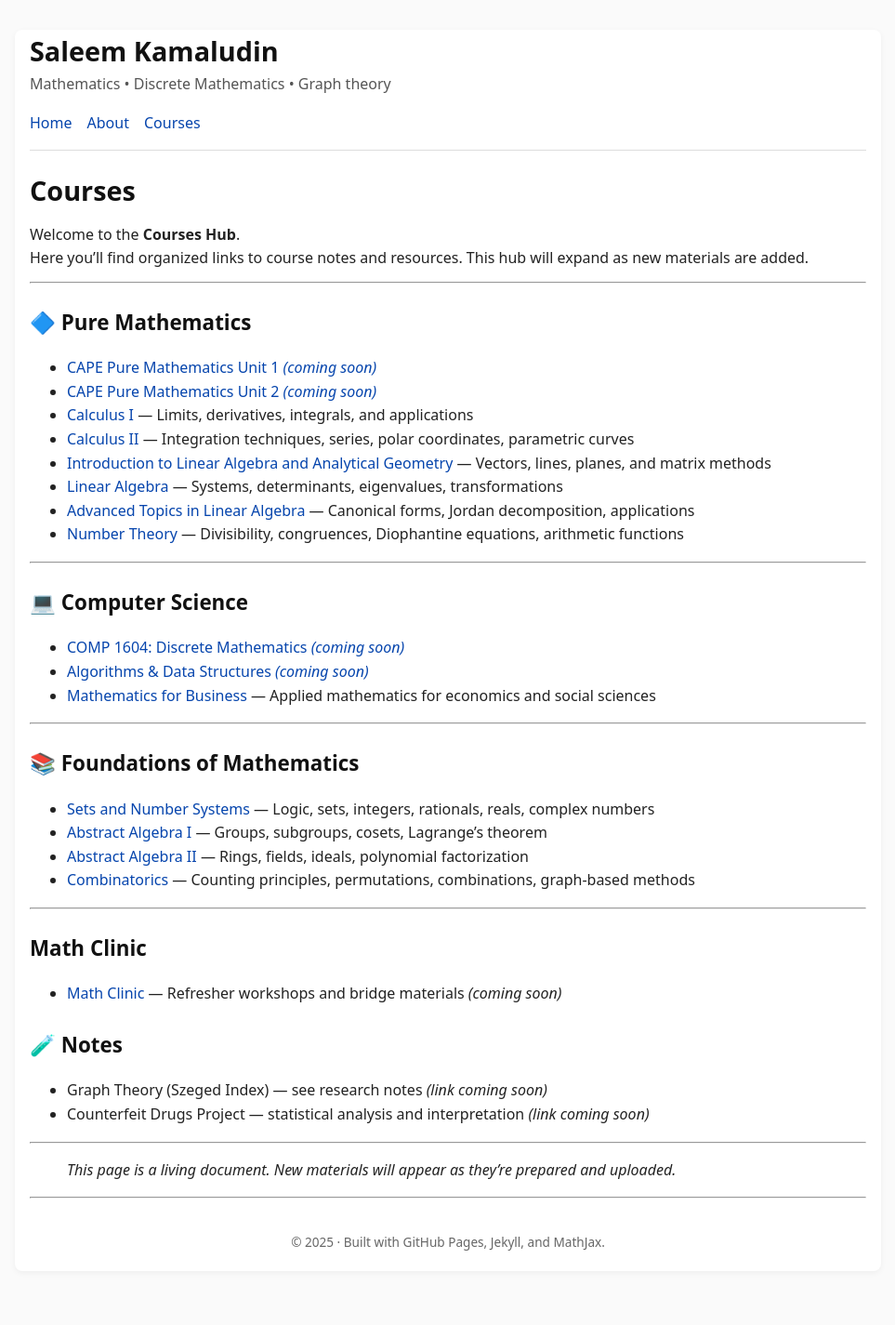
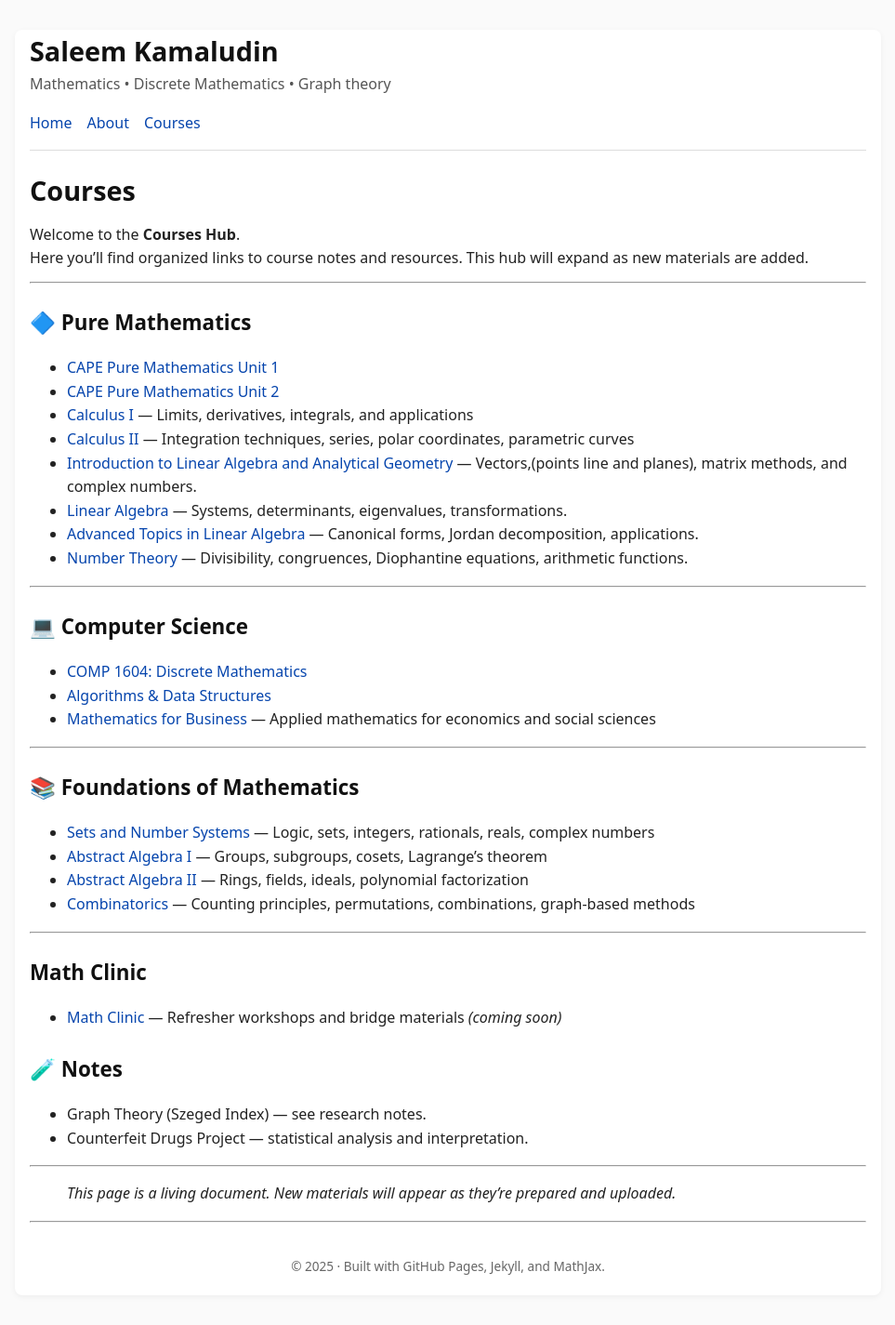
Before and after one commit to SaleemKamaludin/SaleemKamaludin.github.io, a Jekyll site: the page built from courses.md, in a window 1280 px wide. Shown: the whole page at 93% size, without its empty margins (158-1121 px from the left). Built offline with Jekyll 4.4.1, drawn with Linux system fonts in a browser that asks for light colours; before the commit the page ends 1399 px from its top, so only the background shows below that.

Commit message:
Update courses.md

```diff
--- a/courses.md
+++ b/courses.md
@@ -13,21 +13,21 @@ Here you'll find organized links to course notes and resources. This hub will ex
 
 ## 🔷 Pure Mathematics
 
-- [CAPE Pure Mathematics Unit 1 *(coming soon)*](/courses/)
-- [CAPE Pure Mathematics Unit 2 *(coming soon)*](/courses/)
+- [CAPE Pure Mathematics Unit 1](/courses/)
+- [CAPE Pure Mathematics Unit 2](/courses/)
 - [Calculus I]({% link courses/calculus1.md %}) — Limits, derivatives, integrals, and applications
 - [Calculus II]({% link courses/calculus2.md %}) — Integration techniques, series, polar coordinates, parametric curves
-- [Introduction to Linear Algebra and Analytical Geometry]({% link courses/intro-linear-geometry.md %}) — Vectors, lines, planes, and matrix methods
-- [Linear Algebra]({% link courses/linear-algebra.md %}) — Systems, determinants, eigenvalues, transformations
-- [Advanced Topics in Linear Algebra]({% link courses/advanced-linear-algebra.md %}) — Canonical forms, Jordan decomposition, applications
-- [Number Theory]({% link courses/number-theory.md %}) — Divisibility, congruences, Diophantine equations, arithmetic functions
+- [Introduction to Linear Algebra and Analytical Geometry]({% link courses/intro-linear-geometry.md %}) — Vectors,(points line and planes),  matrix methods, and complex numbers.
+- [Linear Algebra]({% link courses/linear-algebra.md %}) — Systems, determinants, eigenvalues, transformations.
+- [Advanced Topics in Linear Algebra]({% link courses/advanced-linear-algebra.md %}) — Canonical forms, Jordan decomposition, applications.
+- [Number Theory]({% link courses/number-theory.md %}) — Divisibility, congruences, Diophantine equations, arithmetic functions.
 
 ---
 
 ## 💻 Computer Science
 
-- [COMP 1604: Discrete Mathematics *(coming soon)*](/courses/)
-- [Algorithms & Data Structures *(coming soon)*](/courses/)
+- [COMP 1604: Discrete Mathematics](/courses/)
+- [Algorithms & Data Structures](/courses/)
 - [Mathematics for Business]({% link courses/math-for-business.md %}) — Applied mathematics for economics and social sciences
 
 ---
@@ -47,8 +47,8 @@ Here you'll find organized links to course notes and resources. This hub will ex
 
 ## 🧪 Notes
 
-- Graph Theory (Szeged Index) — see research notes *(link coming soon)*
-- Counterfeit Drugs Project — statistical analysis and interpretation *(link coming soon)*
+- Graph Theory (Szeged Index) — see research notes.
+- Counterfeit Drugs Project — statistical analysis and interpretation.
 
 ---
 
```
